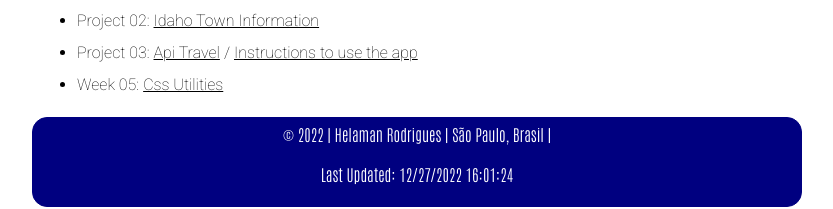
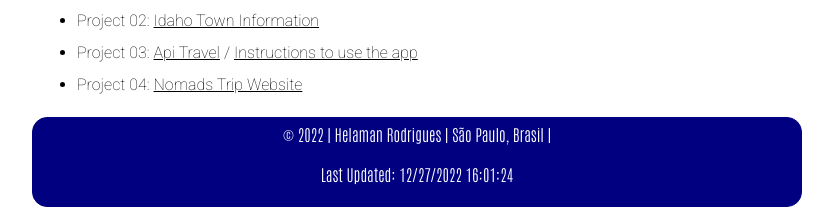
Before and after one commit to helamanrodrigues/portfolio, a plain HTML site: page index.html in a window 1280 px wide. Shown: the part 188-397 px from the top of the page, without its empty margins (223-1056 px from the left). Drawn offline with Linux system fonts and the light colour scheme.

Commit message:
adding project 04

```diff
--- a/index.html
+++ b/index.html
@@ -31,7 +31,7 @@
         <li>Project 01:<a href="WDD230/final_project/index.html">Sampa Business</a></li>
         <li>Project 02:<a href="WDD230/lesson11/index.html">Idaho Town Information</a></li>
         <li>Project 03:<a href="Notes-From-WDD330-master/Api Travel/index.html">Api Travel</a>/<a href="Notes-From-WDD330-master/w07.html">Instructions to use the app</a></li>
-        <li>Week 05:<a href="week05/test.html">Css Utilities</a></li>
+        <li>Project 04:<a href="app/index.html">Nomads Trip Website</a></li>
       </ul>
     </nav>
     <footer>
```
